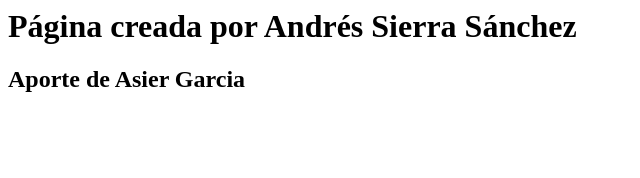
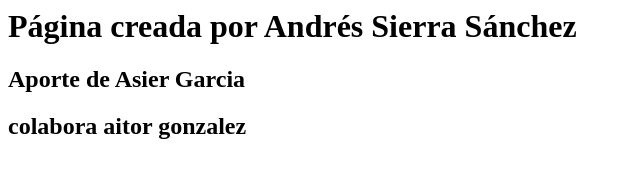
Before and after one commit to Andres-Educa/Andres-Educa.github.io, a plain HTML site: page index.html in a window 1280 px wide. Shown: the whole page, without its empty margins (0-640 px from the left). Drawn offline with Linux system fonts and the light colour scheme.

Commit message:
mi aporte al archivo index.html

```diff
--- a/index.html
+++ b/index.html
@@ -1,2 +1,3 @@
 <h1>Página creada por Andrés Sierra Sánchez</h1>
 <h2>Aporte de Asier Garcia</h2>
+<h2> colabora aitor gonzalez </h2>
```
